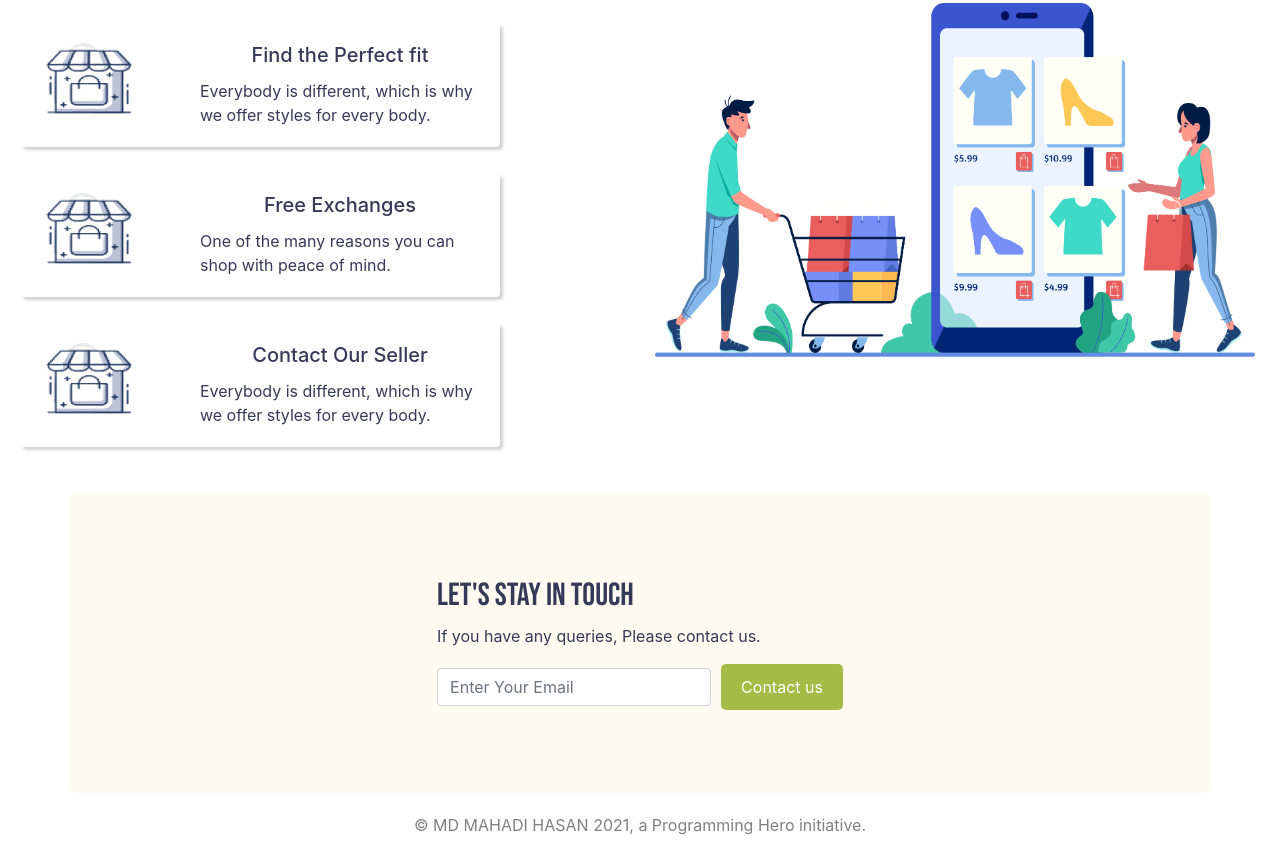
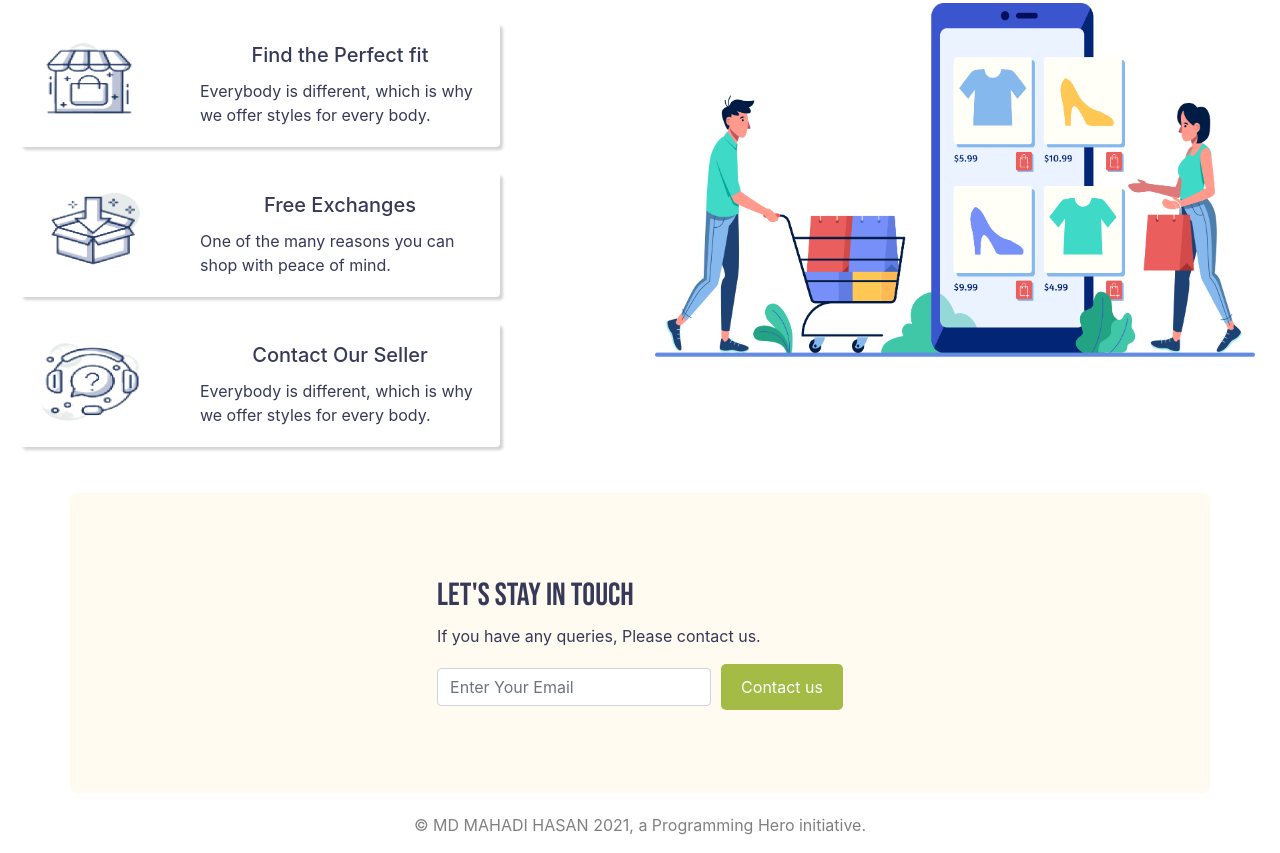
Before and after one commit to mahadihpu/penguin-fashion, a plain HTML site: page index.html in a window 1280 px wide. Shown: the part 1777-2630 px from the top of the page. Drawn offline with nearby package versions, Linux system fonts and the light colour scheme.

Commit message:
Update index.html

```diff
--- a/index.html
+++ b/index.html
@@ -210,7 +210,7 @@
                       <div class="card mb-3" style="max-width: 540px;">
                         <div class="row no-gutters">
                           <div class="col-md-4">
-                            <img src="images/details-1.png" class="card-img" alt="...">
+                            <img src="images/details-2.png" class="card-img" alt="...">
                           </div>
                           <div class="col-md-8">
                             <div class="card-body">
@@ -227,7 +227,7 @@
                       <div class="card mb-3" style="max-width: 540px;">
                         <div class="row no-gutters">
                           <div class="col-md-4">
-                            <img src="images/details-1.png" class="card-img" alt="...">
+                            <img src="images/details-3.png" class="card-img" alt="...">
                           </div>
                           <div class="col-md-8">
                             <div class="card-body">
```
